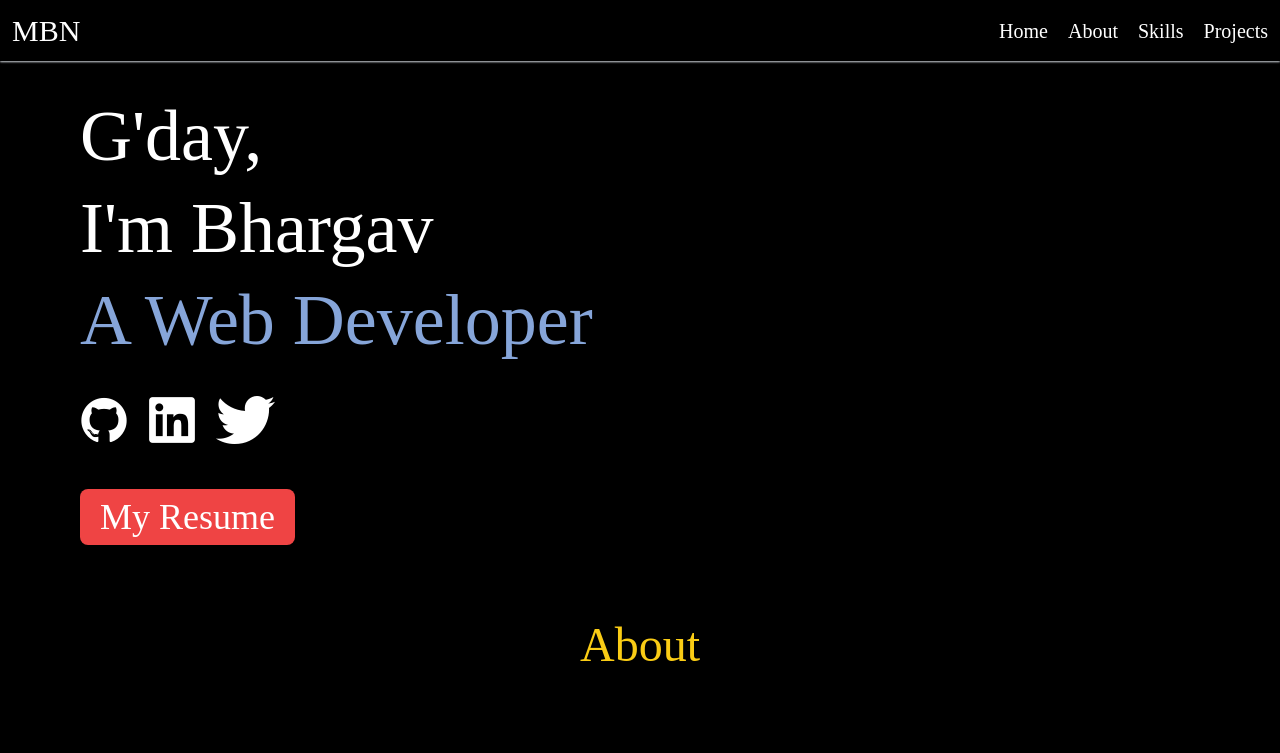
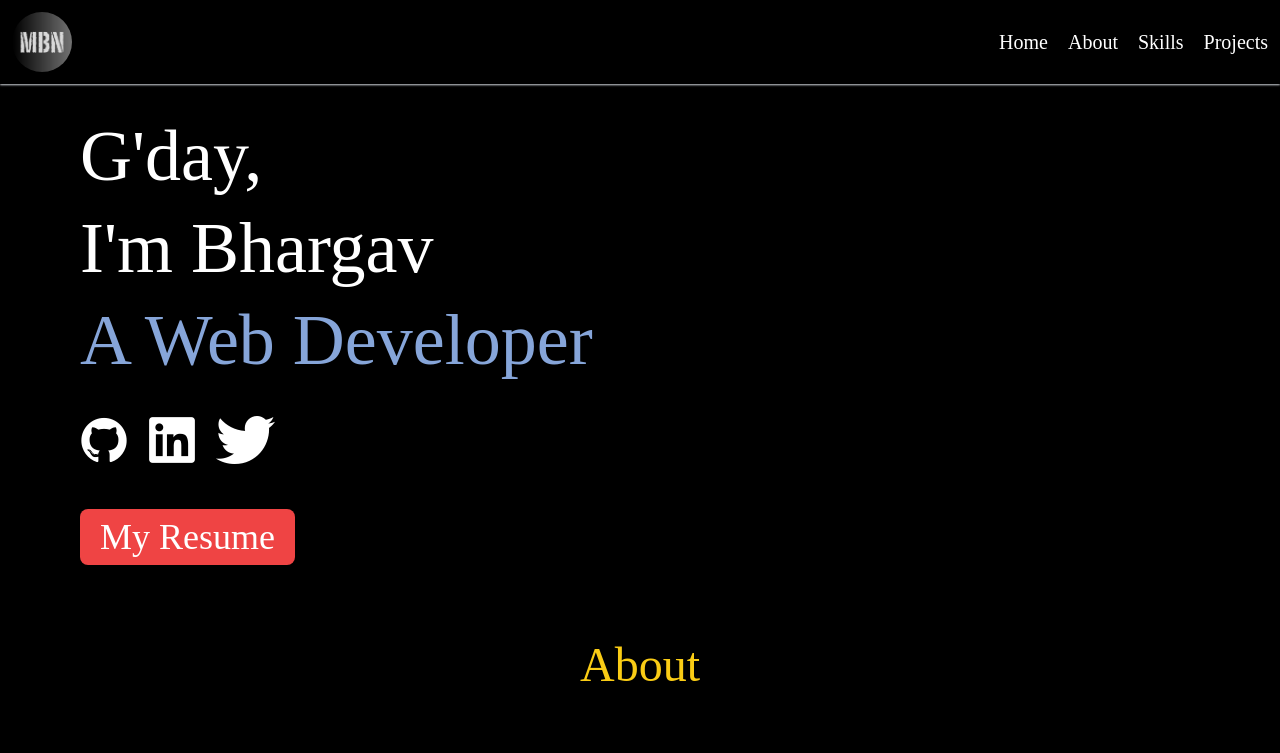
Before and after one commit to maradabhargavnaidu/Bhargav-Portfolio, a React (Create React App) app: page / in a window 1280 px wide. Shown: the top 753 px of the page. Built offline with nearby package versions, Linux system fonts and the light colour scheme; a web font is replaced by a local one.

Commit message:
update logo

```diff
--- a/src/Components/Home.js
+++ b/src/Components/Home.js
@@ -3,7 +3,7 @@ import React from "react";
 const Home = () => {
   return (
     <div
-      className="bg-black text-white font-abc md:text-7xl text-5xl scroll-smooth pt-5"
+      className="bg-black text-white font-abc md:text-7xl text-5xl scroll-smooth pt-10"
       id="Home"
     >
       <div className="container mx-auto py-20 space-y-5 md:px-20 px-5 ">
--- a/src/Components/Navbar.js
+++ b/src/Components/Navbar.js
@@ -1,5 +1,5 @@
 import React, { useState } from "react";
-
+import logo from "../assets/mbn.png";
 const Navbar = () => {
   const [menuToggle, setMenuToggle] = useState(true);
   const Handletoggle = () => {
@@ -11,7 +11,13 @@ const Navbar = () => {
         <ul className="list-none text-white">
           <li>
             <a href="#Home" className="text-white font-abc">
-              MBN
+              <img
+                src={logo}
+                alt="logo"
+                height="60px"
+                width="60px"
+                className="rounded-full"
+              />
             </a>
           </li>
         </ul>
```
Also changed, not shown: src/assets/mbn.png (added).
